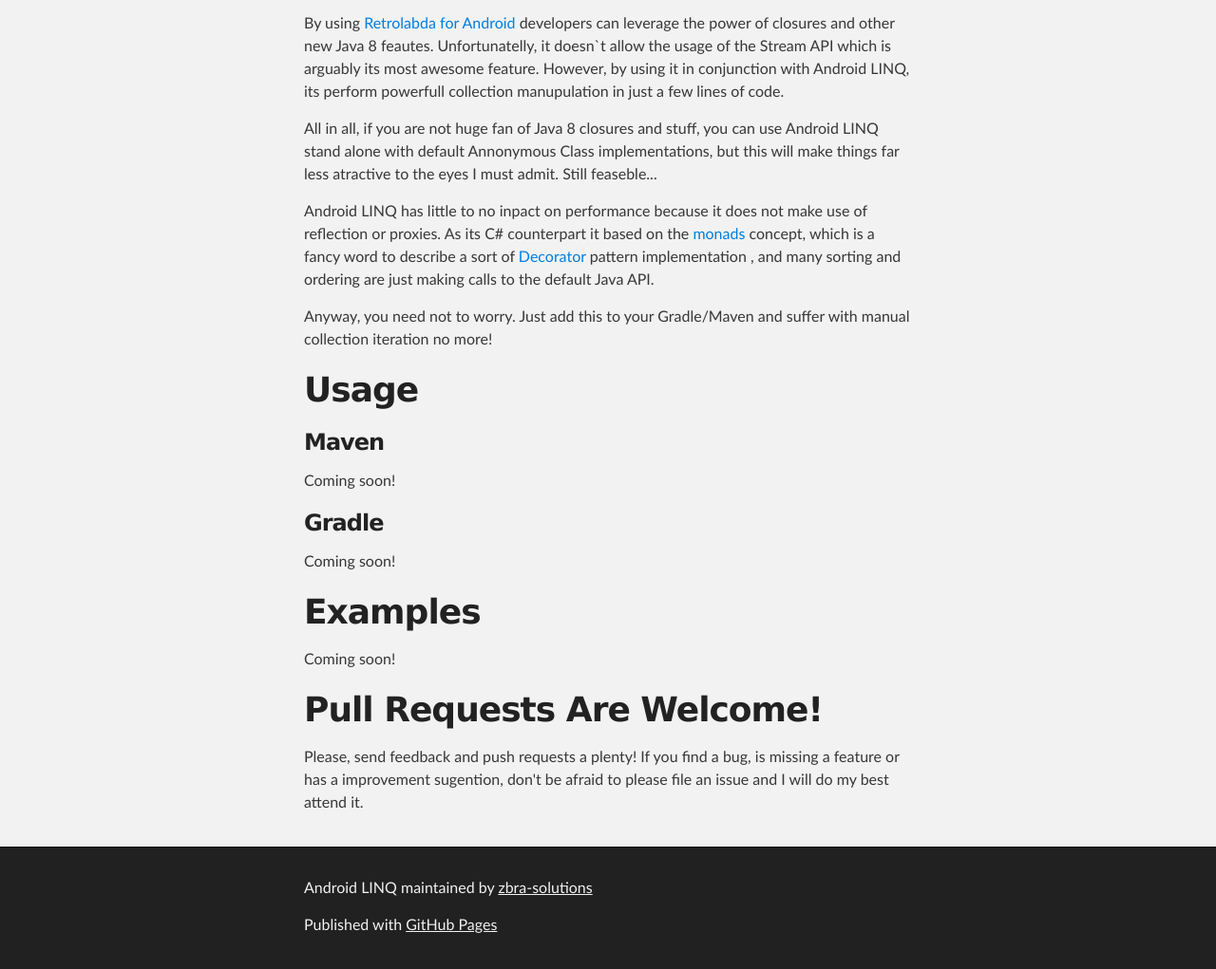
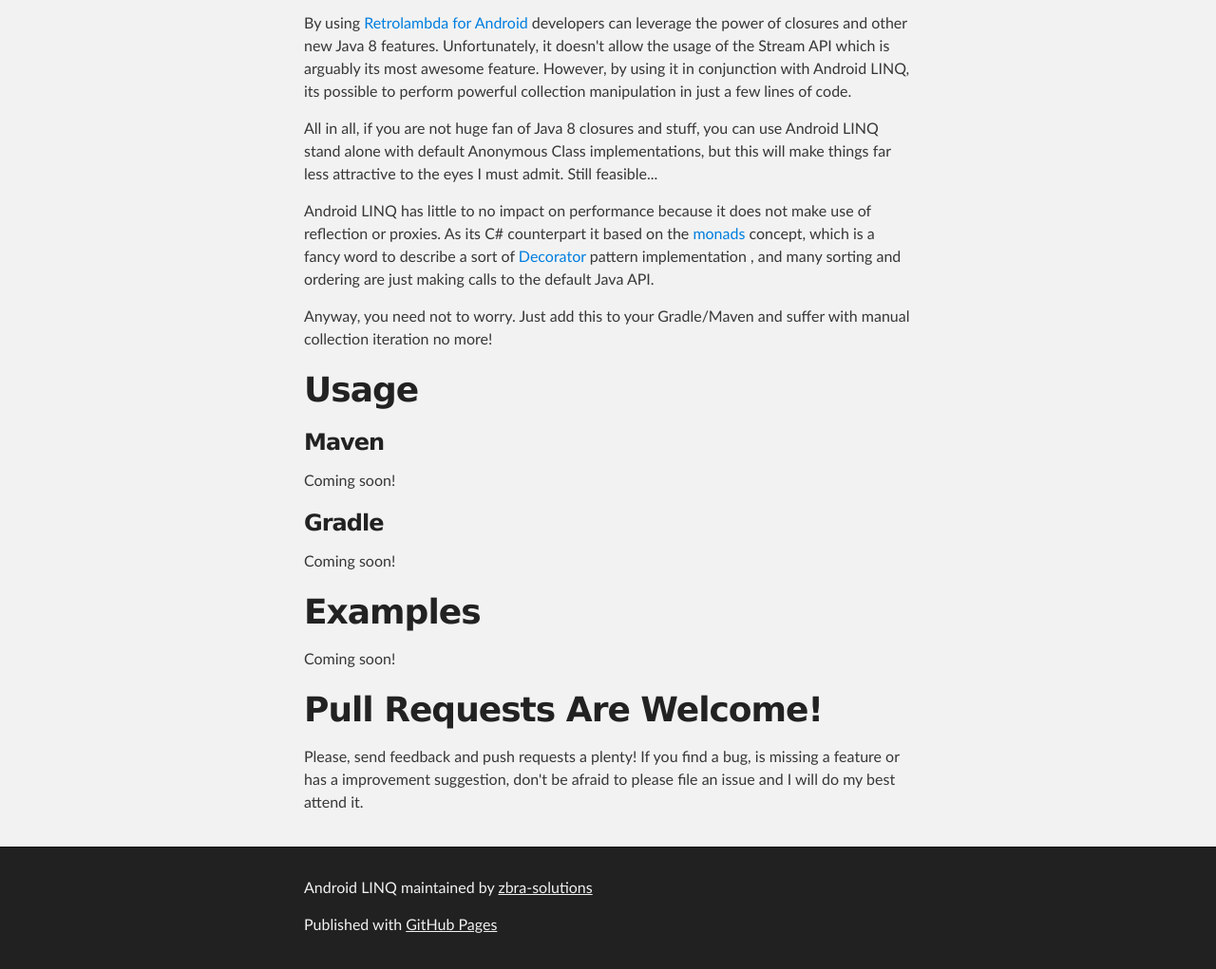
Before and after one commit to zbra-dev/android-linq, a plain HTML site: page index.html in a window 1280 px wide. Shown: the part 411-1432 px from the top of the page at 95% size. Drawn offline with Linux system fonts and the light colour scheme.

```diff
--- a/index.html
+++ b/index.html
@@ -4,7 +4,7 @@
   <head>
     <meta charset='utf-8'>
     <meta http-equiv="X-UA-Compatible" content="chrome=1">
-    <meta name="description" content="Android LINQ  : Manipulate collections easily using C# LINQ style queries and, preferably, Java 8 closures..">
+    <meta name="description" content="Android LINQ  : Manipulate collections easily using C# LINQ style queries and, preferably, Java 8 closures.">
 
     <link rel="stylesheet" type="text/css" media="screen" href="stylesheets/stylesheet.css">
 
@@ -19,7 +19,7 @@
           <a id="forkme_banner" href="https://github.com/zbra-solutions/android-linq">View on GitHub</a>
 
           <h1 id="project_title">Android LINQ </h1>
-          <h2 id="project_tagline">Manipulate collections easily using C# LINQ style queries and, preferably, Java 8 closures..</h2>
+          <h2 id="project_tagline">Manipulate collections easily using C# LINQ style queries and, preferably, Java 8 closures.</h2>
 
             <section id="downloads">
               <a class="zip_download_link" href="https://github.com/zbra-solutions/android-linq/zipball/master">Download this project as a .zip file</a>
@@ -36,11 +36,11 @@
 
 <p>Android LINQ is a small subset of collection manipulation utilities inspired by Microsoft C# LINQ library and targeted at Android developers looking to use new Java 8 Stream() API. </p>
 
-<p>By using <a href="https://github.com/evant/gradle-retrolambda">Retrolabda for Android</a> developers can leverage the power of closures and other new Java 8 feautes. Unfortunatelly, it doesn`t allow the usage of the Stream API which is arguably its most awesome feature. However, by using it in conjunction with Android LINQ, its perform powerfull collection manupulation in just a few lines of code. </p>
+<p>By using <a href="https://github.com/evant/gradle-retrolambda">Retrolambda for Android</a> developers can leverage the power of closures and other new Java 8 features. Unfortunately, it doesn't allow the usage of the Stream API which is arguably its most awesome feature. However, by using it in conjunction with Android LINQ, its possible to perform powerful collection manipulation in just a few lines of code. </p>
 
-<p>All in all, if you are not huge fan of Java 8 closures and stuff, you can use Android LINQ stand alone with default Annonymous Class implementations, but this will make things far less atractive to the eyes I must admit. Still feaseble...</p>
+<p>All in all, if you are not huge fan of Java 8 closures and stuff, you can use Android LINQ stand alone with default Anonymous Class implementations, but this will make things far less attractive to the eyes I must admit. Still feasible...</p>
 
-<p>Android LINQ has little to no inpact on performance because it does not make use of reflection or proxies. As its C# counterpart it based on the <a href="http://en.wikipedia.org/wiki/Monad_(functional_programming)">monads</a> concept, which is a fancy word to describe a sort of <a href="http://en.wikipedia.org/wiki/Decorator_pattern">Decorator</a> pattern implementation , and many sorting and ordering are just making calls to the default Java API.</p>
+<p>Android LINQ has little to no impact on performance because it does not make use of reflection or proxies. As its C# counterpart it based on the <a href="http://en.wikipedia.org/wiki/Monad_(functional_programming)">monads</a> concept, which is a fancy word to describe a sort of <a href="http://en.wikipedia.org/wiki/Decorator_pattern">Decorator</a> pattern implementation , and many sorting and ordering are just making calls to the default Java API.</p>
 
 <p>Anyway, you need not to worry. Just add this to your Gradle/Maven and suffer with manual collection iteration no more!</p>
 
@@ -66,7 +66,7 @@
 <a id="pull-requests-are-welcome" class="anchor" href="#pull-requests-are-welcome" aria-hidden="true"><span class="octicon octicon-link"></span></a>Pull Requests Are Welcome!</h1>
 
 <p>Please, send feedback and push requests a plenty!
-If you find a bug, is missing a feature or has a improvement sugention, don't be afraid to please file an issue and I will do my best attend it.</p>
+If you find a bug, is missing a feature or has a improvement suggestion, don't be afraid to please file an issue and I will do my best attend it.</p>
       </section>
     </div>
 
```
Also changed, not shown: params.json (+1 -1 lines).
